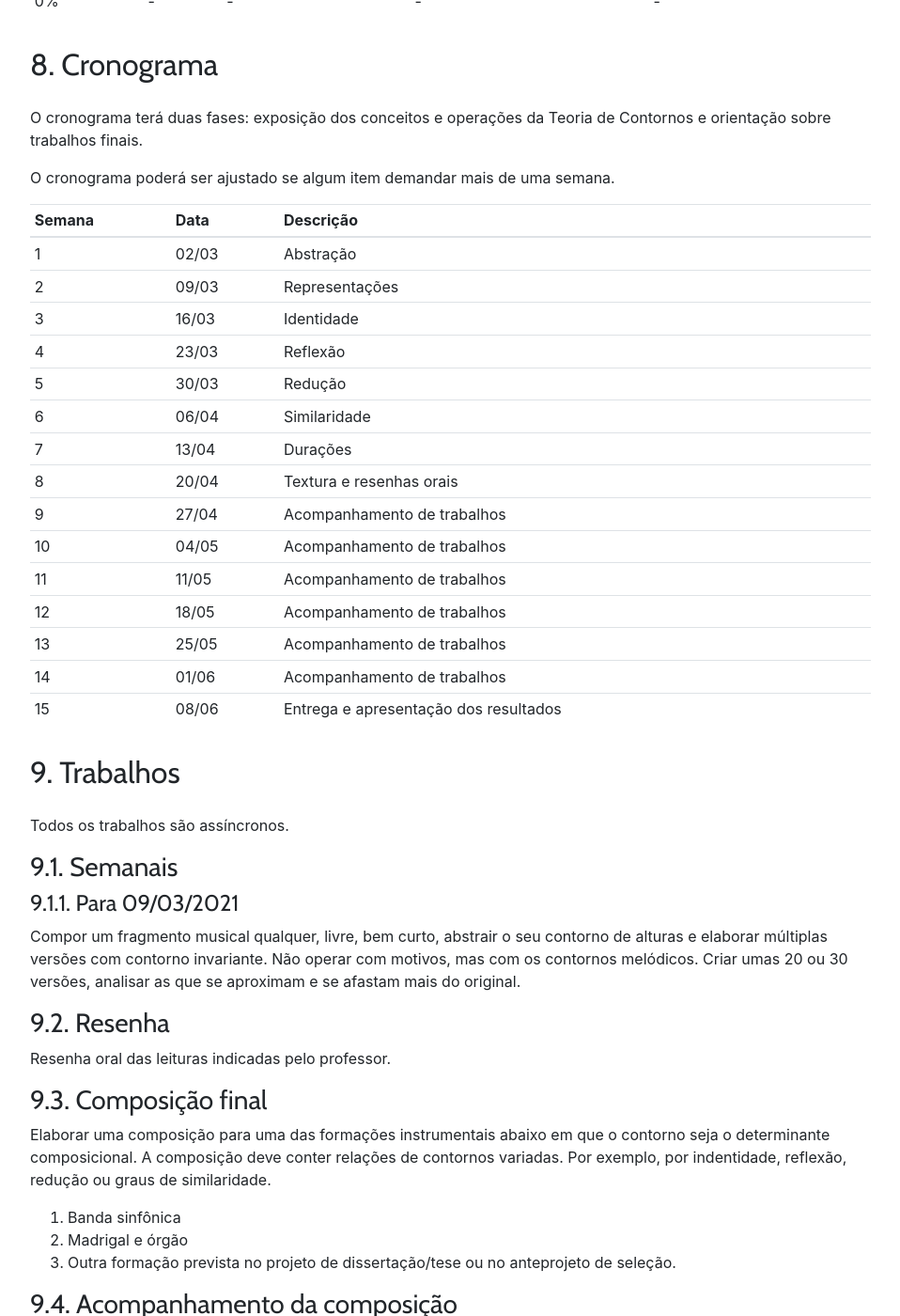
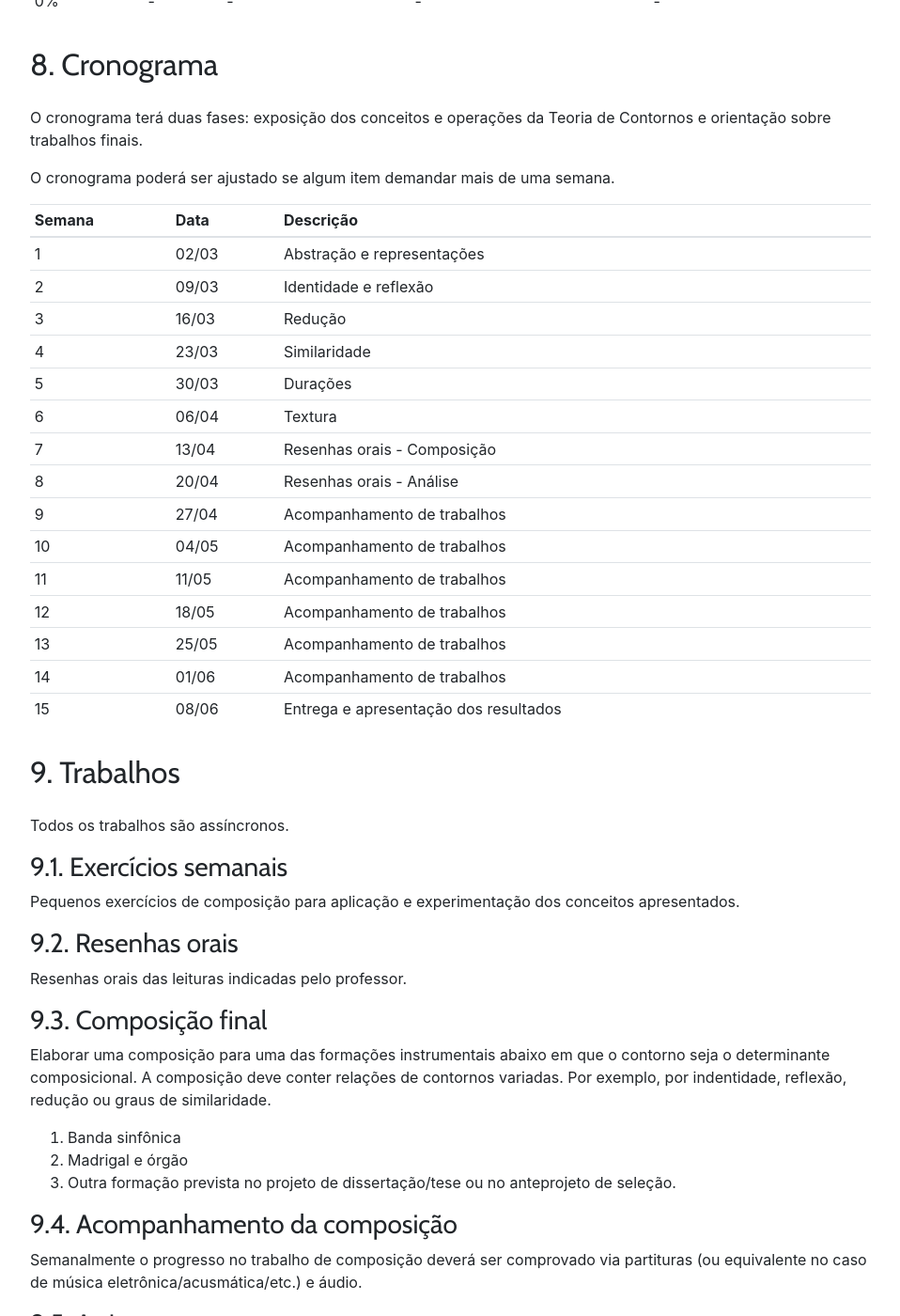
Before and after one commit to kroger/genosmus, a Jekyll site: the page built from _marcos/muse27.md, in a window 1280 px wide and 1400 px high, scrolled down 2549 px. Shown: the whole window at 94% size, without its empty margins (68-1026 px from the left). Built offline with Jekyll 4.4.1, drawn with Linux system fonts in a browser that asks for light colours; nearby versions of some CDN libraries; the table of contents is made by our own code; some of the changed text lies outside the part shown.

Commit message:
Ajustes no cronograma e trabalhos

```diff
--- a/_marcos/muse27.md
+++ b/_marcos/muse27.md
@@ -94,14 +94,14 @@ O cronograma poderá ser ajustado se algum item demandar mais de uma semana.
 
 | Semana | Data  | Descrição                             |
 | :----- | :---- | :------------------------------------ |
-| 1      | 02/03 | Abstração                             |
-| 2      | 09/03 | Representações                        |
-| 3      | 16/03 | Identidade                            |
-| 4      | 23/03 | Reflexão                              |
-| 5      | 30/03 | Redução                               |
-| 6      | 06/04 | Similaridade                          |
-| 7      | 13/04 | Durações                              |
-| 8      | 20/04 | Textura e resenhas orais              |
+| 1      | 02/03 | Abstração e representações            |
+| 2      | 09/03 | Identidade e reflexão                 |
+| 3      | 16/03 | Redução                               |
+| 4      | 23/03 | Similaridade                          |
+| 5      | 30/03 | Durações                              |
+| 6      | 06/04 | Textura                               |
+| 7      | 13/04 | Resenhas orais - Composição           |
+| 8      | 20/04 | Resenhas orais - Análise              |
 | 9      | 27/04 | Acompanhamento de trabalhos           |
 | 10     | 04/05 | Acompanhamento de trabalhos           |
 | 11     | 11/05 | Acompanhamento de trabalhos           |
@@ -115,15 +115,13 @@ O cronograma poderá ser ajustado se algum item demandar mais de uma semana.
 
 Todos os trabalhos são assíncronos.
 
-### 9.1. Semanais
+### 9.1. Exercícios semanais
 
-#### 9.1.1. Para 09/03/2021
+Pequenos exercícios de composição para aplicação e experimentação dos conceitos apresentados.
 
-Compor um fragmento musical qualquer, livre, bem curto, abstrair o seu contorno de alturas e elaborar múltiplas versões com contorno invariante. Não operar com motivos, mas com os contornos melódicos. Criar umas 20 ou 30 versões, analisar as que se aproximam e se afastam mais do original.
+### 9.2. Resenhas orais
 
-### 9.2. Resenha
-
-Resenha oral das leituras indicadas pelo professor.
+Resenhas orais das leituras indicadas pelo professor.
 
 ### 9.3. Composição final
 
```
Also changed, not shown: other parts of _marcos/muse27.md (+2 -2 lines).
